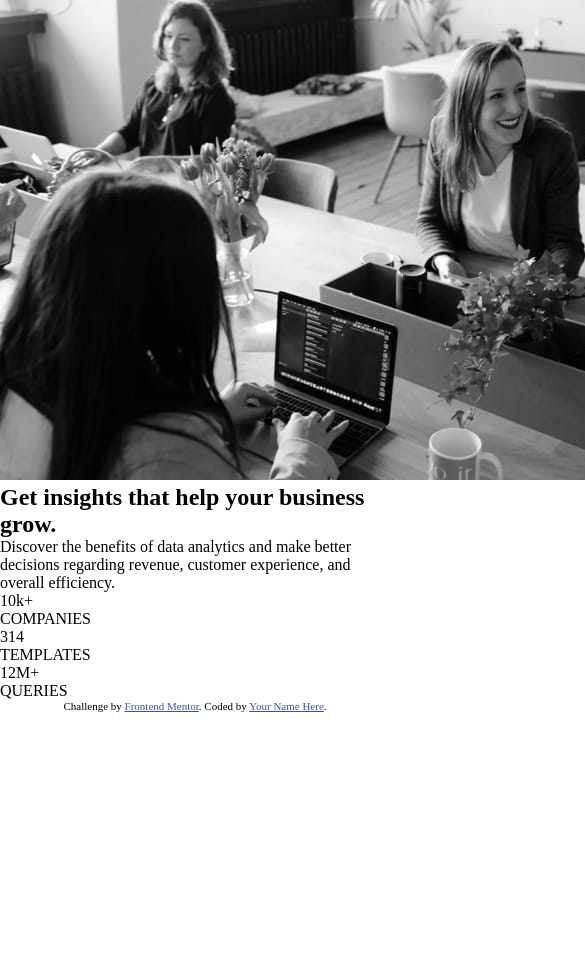
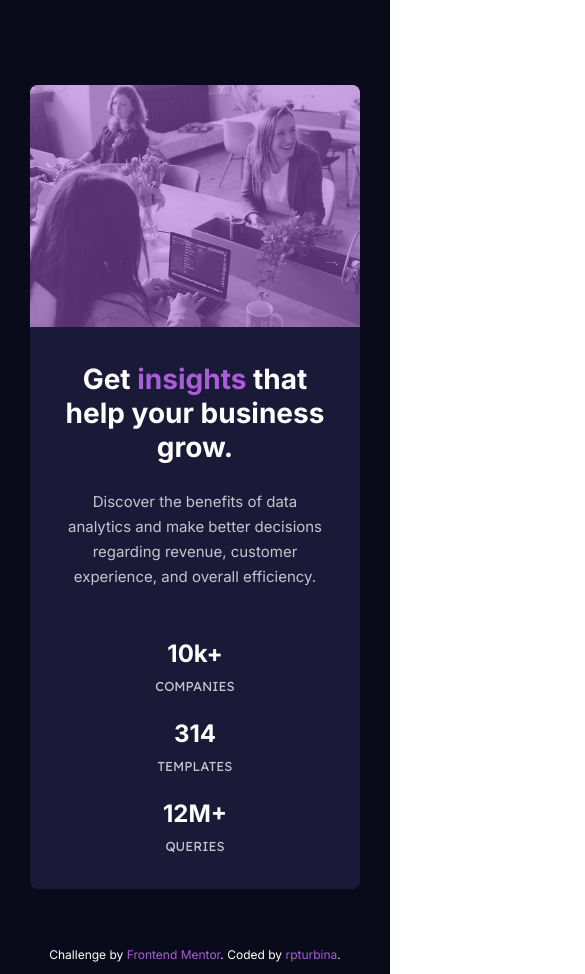
Before and after one commit to rpturbina/stats-preview-card-component-main, a plain HTML site: page index.html in a window 390 px wide. Shown: the top 974 px of the page, 585 px wide, since content can reach past the window. Before the commit the page ends 844 px from the top, so only its background shows below. Drawn offline with Linux system fonts and the light colour scheme.

Commit message:
Create mobile design styling

```diff
--- a/index.html
+++ b/index.html
@@ -15,56 +15,52 @@
     <title>Frontend Mentor | Stats preview card component</title>
 
     <link rel="stylesheet" href="css/main.css" />
-
-    <!-- Feel free to remove these styles or customise in your own stylesheet 👍 -->
-    <style>
-      .attribution {
-        font-size: 11px;
-        text-align: center;
-      }
-      .attribution a {
-        color: hsl(228, 45%, 44%);
-      }
-    </style>
+    <style></style>
   </head>
   <body>
-    <main>
+    <main class="main">
       <div class="card">
-        <img src="./images/image-header-mobile.jpg" alt="" class="card__img" />
-        <section class="card__text">
-          <h1>Get <span>insights</span> that help your business grow.</h1>
-          <p>
+        <div class="card__img-container">
+          <img class="card__img" src="images/image-header-mobile.jpg" alt="" />
+        </div>
+        <section class="card__textbox">
+          <h1 class="card__heading">
+            Get <span class="card__heading--purple">insights</span> that help
+            your business grow.
+          </h1>
+          <p class="card__description">
             Discover the benefits of data analytics and make better decisions
             regarding revenue, customer experience, and overall efficiency.
           </p>
-          <ul>
+          <ul class="card__numbers">
             <li>
               <ul>
-                <li>10k+</li>
-                <li>COMPANIES</li>
+                <li class="number">10k+</li>
+                <li class="property">COMPANIES</li>
               </ul>
             </li>
             <li>
               <ul>
-                <li>314</li>
-                <li>TEMPLATES</li>
+                <li class="number">314</li>
+                <li class="property">TEMPLATES</li>
               </ul>
             </li>
             <li>
               <ul>
-                <li>12M+</li>
-                <li>QUERIES</li>
+                <li class="number">12M+</li>
+                <li class="property">QUERIES</li>
               </ul>
             </li>
           </ul>
         </section>
       </div>
     </main>
-    <footer class="attribution">
+    <footer class="footer">
       Challenge by
       <a href="https://www.frontendmentor.io?ref=challenge" target="_blank"
         >Frontend Mentor</a
-      >. Coded by <a href="#">Your Name Here</a>.
+      >. Coded by
+      <a href="https://rpturbina.github.io" target="_blank">rpturbina</a>.
     </footer>
   </body>
 </html>
--- a/scss/main.scss
+++ b/scss/main.scss
@@ -1,2 +1,134 @@
-@use "modules/variables";
-@use "modules/global";
+@import url("https://fonts.googleapis.com/css2?family=Inter:wght@400;700&family=Lexend+Deca&display=swap");
+
+// * Font Family
+$inter-font-family: "Inter", sans-serif;
+$lexend-font-family: "Lexend Deca", sans-serif;
+
+// * Primary Colors
+$main-bg-clr: hsl(233, 47%, 7%);
+$card-bg-clr: hsl(244, 38%, 16%);
+$accent-clr: hsl(277, 64%, 61%);
+
+// * Neutral Colors
+$main-head-stats-clr: hsl(0, 0%, 100%);
+$main-paragraph-clr: hsla(0, 0%, 100%, 0.75);
+$stat-heading-clt: hsla(0, 0%, 100%, 0.6);
+
+// * Font Weight
+$regular-font-weight: 400;
+$bold-font-weight: 700;
+
+// Global Styling
+* {
+  margin: 0;
+  padding: 0;
+  font-family: $inter-font-family;
+  color: white;
+}
+
+li {
+  list-style: none;
+}
+
+a {
+  text-decoration: none;
+}
+
+body {
+  position: relative;
+}
+
+// Main Styling
+.main {
+  min-height: 100vh;
+  display: flex;
+  align-items: center;
+  justify-content: center;
+  background-color: $main-bg-clr;
+}
+
+// Card Styling
+.card {
+  margin: 85px 22px;
+  max-width: 330px;
+  text-align: center;
+  background-color: $card-bg-clr;
+  border-radius: 8px;
+
+  &__img-container {
+    position: relative;
+    max-width: 100%;
+    border-top-left-radius: 8px;
+    border-top-right-radius: 8px;
+
+    &::before {
+      content: "";
+      position: absolute;
+      left: 0;
+      right: 0;
+      width: 100%;
+      height: 100%;
+      z-index: 100;
+      background-color: $accent-clr;
+      opacity: 0.5;
+      border-radius: inherit;
+    }
+  }
+
+  &__img {
+    display: block;
+    max-width: inherit;
+    height: auto;
+    border-radius: inherit;
+  }
+
+  &__textbox {
+    padding: 35px;
+  }
+
+  &__heading {
+    font-size: 28px;
+    color: $main-head-stats-clr;
+
+    &--purple {
+      color: $accent-clr;
+    }
+  }
+
+  &__description {
+    color: $main-paragraph-clr;
+    font-size: 15px;
+    font-weight: $regular-font-weight;
+    line-height: 25px;
+    margin: 25px 0 50px 0;
+  }
+
+  .number {
+    font-weight: $bold-font-weight;
+    font-size: 24px;
+    margin-top: 25px;
+    &:not(.number:last-child) {
+      margin-bottom: 10px;
+    }
+  }
+
+  .property {
+    font-family: $lexend-font-family;
+    font-size: 13px;
+    font-weight: $regular-font-weight;
+    color: $main-paragraph-clr;
+  }
+}
+
+.footer {
+  position: absolute;
+  text-align: center;
+  bottom: 12px;
+  left: 0;
+  right: 0;
+  font-size: 12px;
+  color: $main-head-stats-clr;
+  a {
+    color: $accent-clr;
+  }
+}
--- a/scss/modules/_global.scss
+++ /dev/null
@@ -1,8 +0,0 @@
-* {
-  margin: 0;
-  padding: 0;
-}
-
-// li {
-//   list-style: none;
-// }
--- a/scss/modules/_variables.scss
+++ /dev/null
@@ -1,19 +0,0 @@
-// * Primary Colors
-$main-bg-clr: hsl(233, 47%, 7%);
-$card-bg-clr: hsl(244, 38%, 16%);
-$accent-clr: hsl(277, 64%, 61%);
-
-// * Neutral Colors
-$main-head-stats-clr: hsl(0, 0%, 100%);
-$main-paragraph-clr: hsla(0, 0%, 100%, 0.75);
-$stat-heading-clt: hsla(0, 0%, 100%, 0.6);
-
-// * Font Weight
-$regular-font-weight: 400;
-$bold-font-weight: 700;
-
-@import url("https://fonts.googleapis.com/css2?family=Inter:wght@400;700&family=Lexend+Deca&display=swap");
-
-// * Font Family
-$inter-font-family: "Inter", sans-serif;
-$lexend-font-family: "Lexen Deca", sans-serif;
```
Also changed, not shown: css/main.css, css/main.min.css (deleted), 2 other files.
